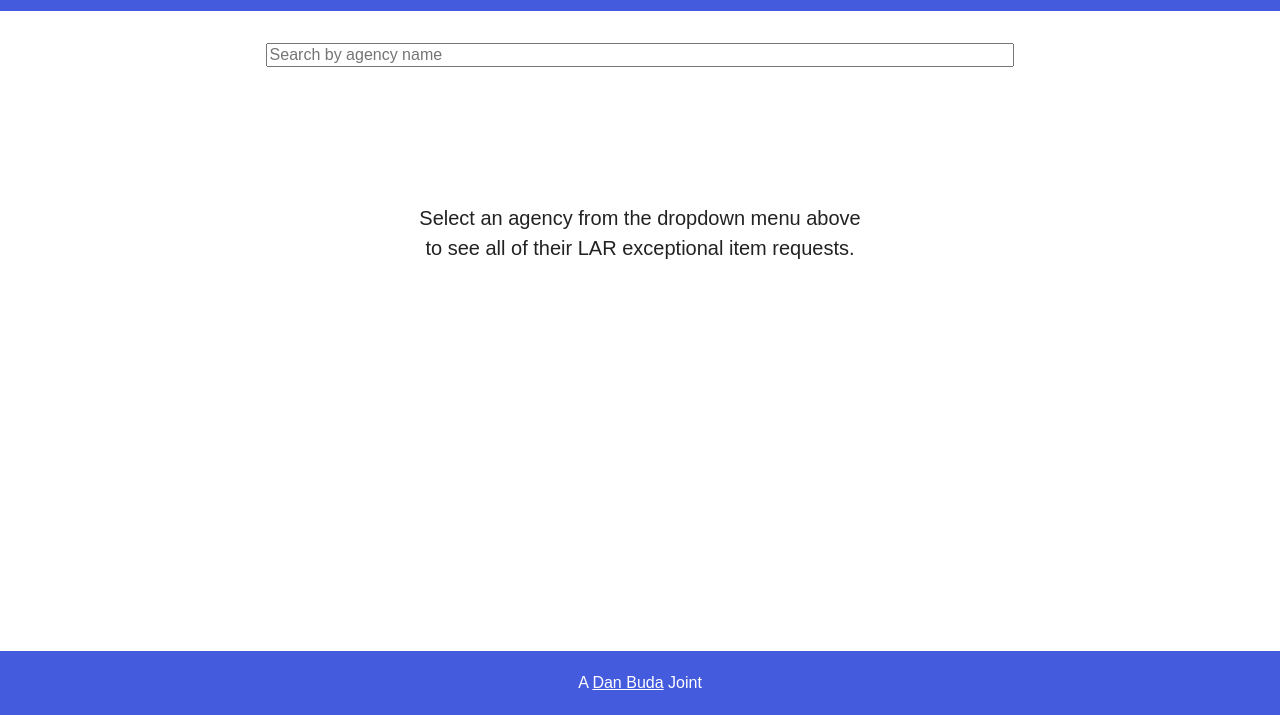
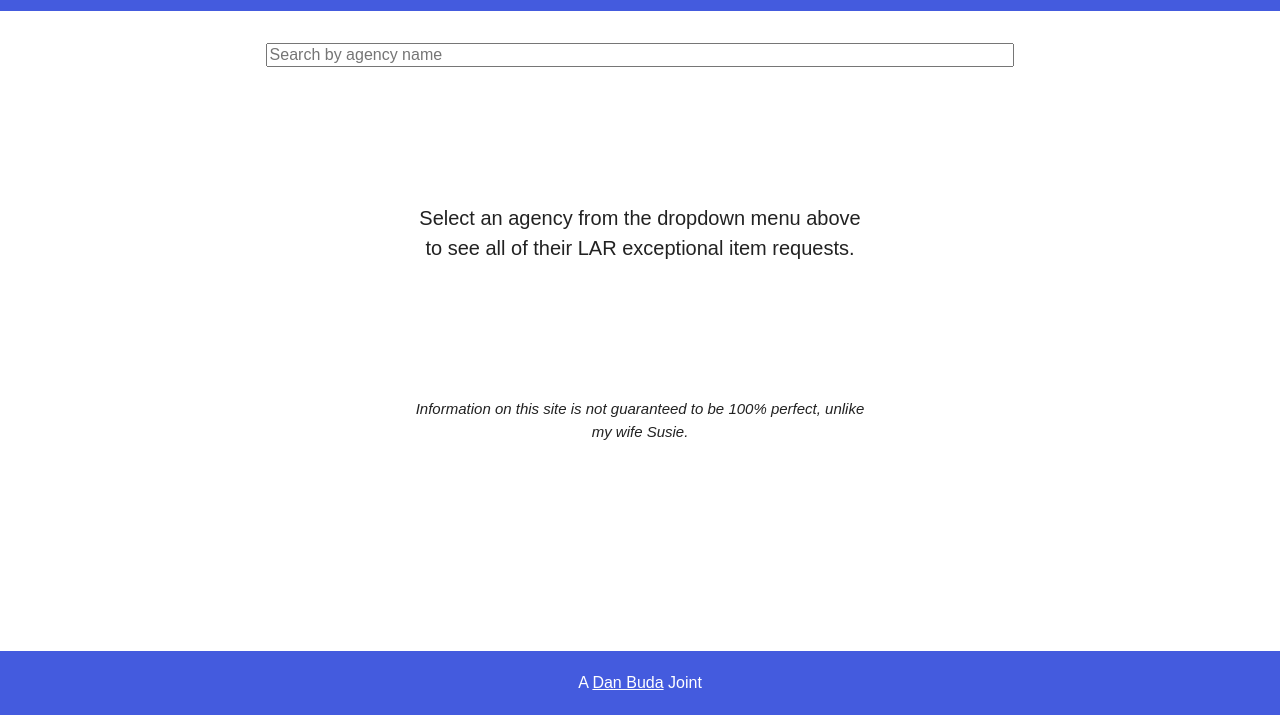
Before and after one commit to DanBuda11/86-lar, a plain HTML site: page index.html in a window 1280 px wide. Shown: the part 85-800 px from the top of the page. Drawn offline with nearby package versions, Linux system fonts and the light colour scheme.

Commit message:
add disclaimer

```diff
--- a/index.html
+++ b/index.html
@@ -31,6 +31,7 @@
       <div id="requests">
         <p class="start-text">Select an agency from the dropdown menu above to see all of their LAR exceptional item
           requests.</p>
+        <p class="disclaimer">Information on this site is not guaranteed to be 100% perfect, unlike my wife Susie.</p>
       </div>
     </div>
   </main>
--- a/main.css
+++ b/main.css
@@ -99,6 +99,16 @@ main {
 #requests {
 }
 
+.disclaimer {
+  font-size: 15px;
+  font-style: italic;
+  max-width: 450px;
+  margin: 9em auto 0;
+  line-height: 1.5;
+  text-align: center;
+
+}
+
 .request {
   display: grid;
   grid-template-columns: 50% 25% 25%;
```
